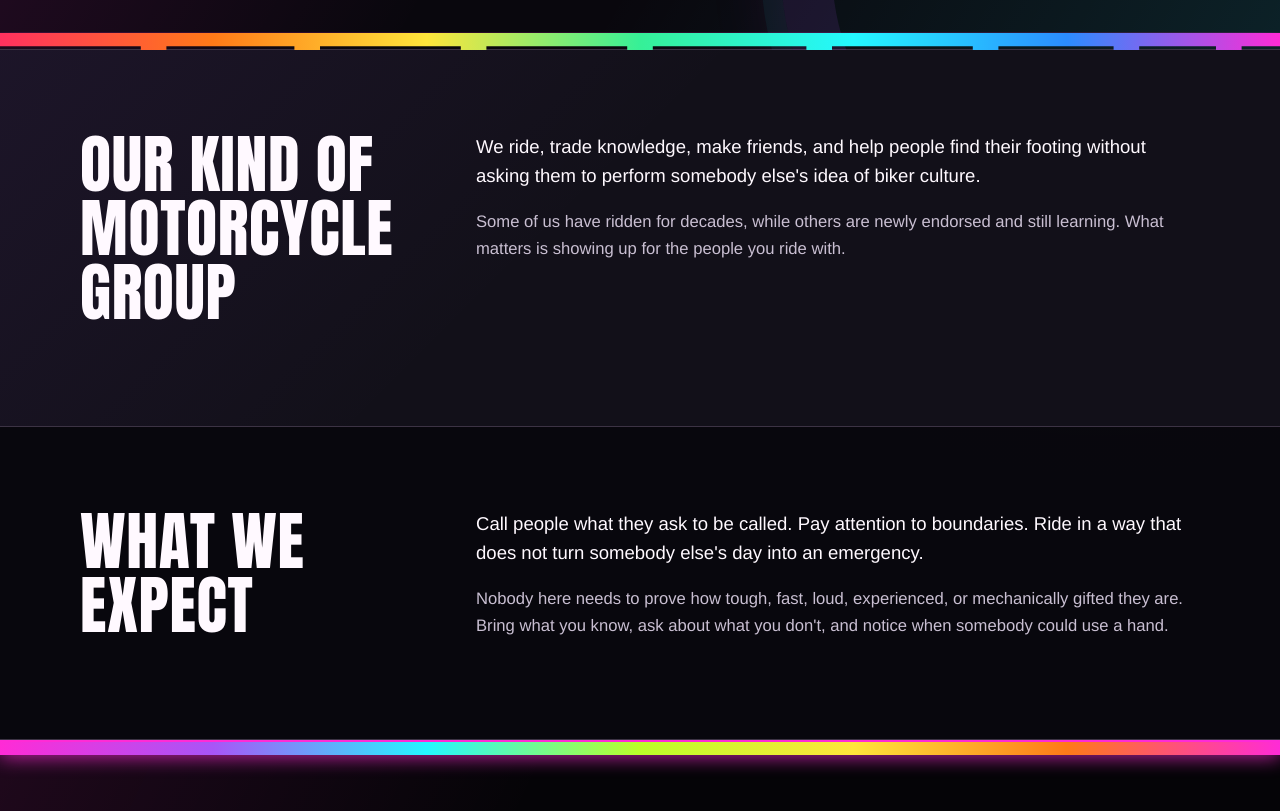
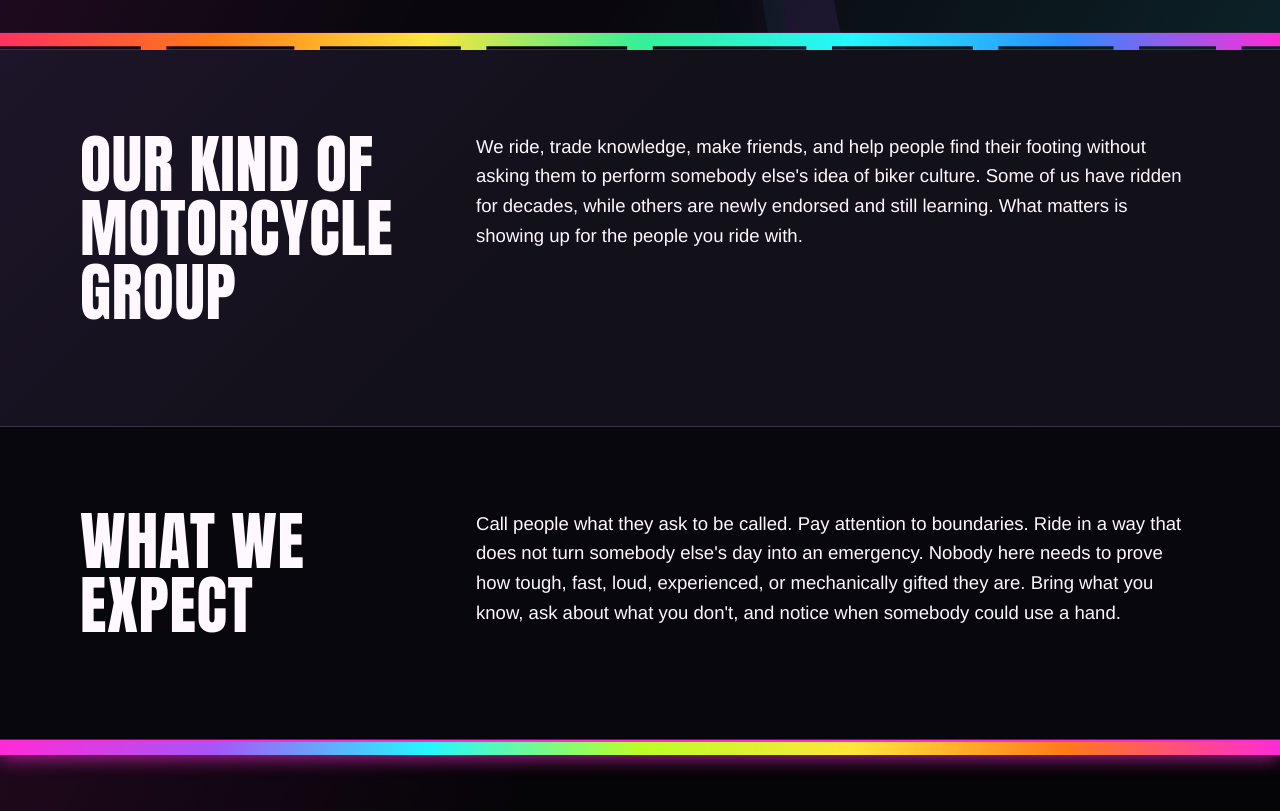
Before and after one commit to queersanggears/queersanggears.github.io, a plain HTML site: page about.html in a window 1280 px wide. Shown: the part 440-1251 px from the top of the page. Drawn offline with Linux system fonts and the light colour scheme.

Commit message:
Combine about page copy paragraphs
Co-authored-by: Copilot <223556219+Copilot@users.noreply.github.com>

```diff
--- a/about.html
+++ b/about.html
@@ -25,8 +25,7 @@
           <h2>Our kind of motorcycle group</h2>
         </div>
         <div class="prose">
-          <p>We ride, trade knowledge, make friends, and help people find their footing without asking them to perform somebody else's idea of biker culture.</p>
-          <p>Some of us have ridden for decades, while others are newly endorsed and still learning. What matters is showing up for the people you ride with.</p>
+          <p>We ride, trade knowledge, make friends, and help people find their footing without asking them to perform somebody else's idea of biker culture. Some of us have ridden for decades, while others are newly endorsed and still learning. What matters is showing up for the people you ride with.</p>
         </div>
       </div>
     </section>
@@ -37,8 +36,7 @@
           <h2>What we expect</h2>
         </div>
         <div class="prose">
-          <p>Call people what they ask to be called. Pay attention to boundaries. Ride in a way that does not turn somebody else's day into an emergency.</p>
-          <p>Nobody here needs to prove how tough, fast, loud, experienced, or mechanically gifted they are. Bring what you know, ask about what you don't, and notice when somebody could use a hand.</p>
+          <p>Call people what they ask to be called. Pay attention to boundaries. Ride in a way that does not turn somebody else's day into an emergency. Nobody here needs to prove how tough, fast, loud, experienced, or mechanically gifted they are. Bring what you know, ask about what you don't, and notice when somebody could use a hand.</p>
         </div>
       </div>
     </section>
```
